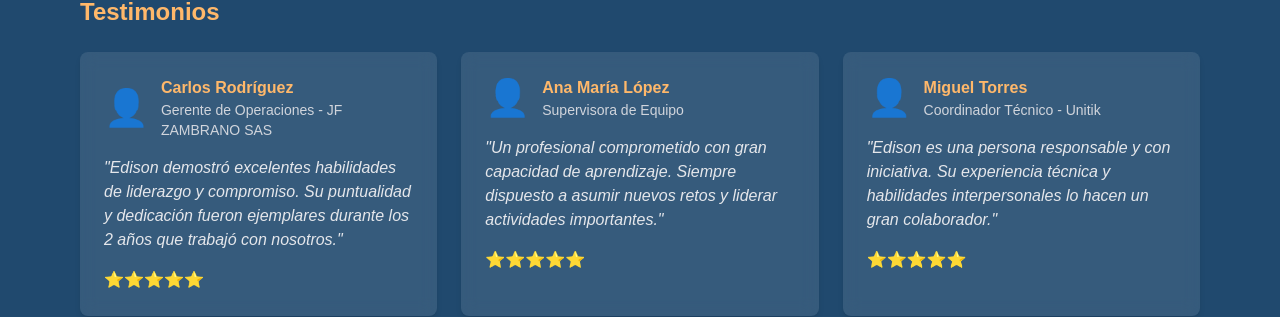
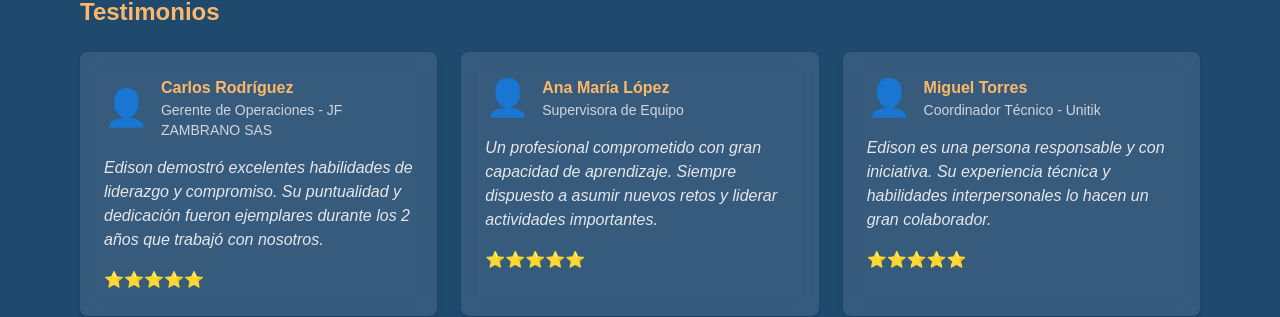
Before and after one commit to Andres8525/EdisonMontero_HojaDeVida, a Next.js app: page / in a window 1280 px wide. Shown: the part 2454-2771 px from the top of the page. Built offline with nearby package versions, Linux system fonts and the light colour scheme.

Commit message:
corregir vercel

```diff
--- a/src/components/Testimonios.tsx
+++ b/src/components/Testimonios.tsx
@@ -35,7 +35,7 @@ export default function Testimonios() {
               </div>
             </div>
 
-            <p className="text-gray-200 italic">"{testimonio.texto}"</p>
+            <p className="text-gray-200 italic">{testimonio.texto}</p>
 
             <div className="flex text-orange-400 mt-4">
               ⭐⭐⭐⭐⭐
```
